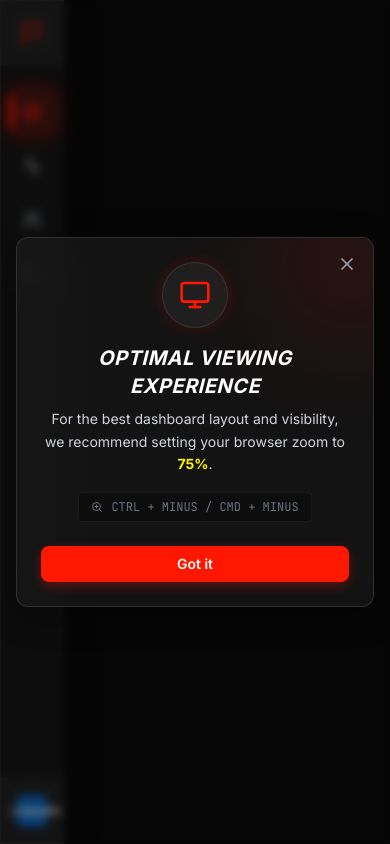
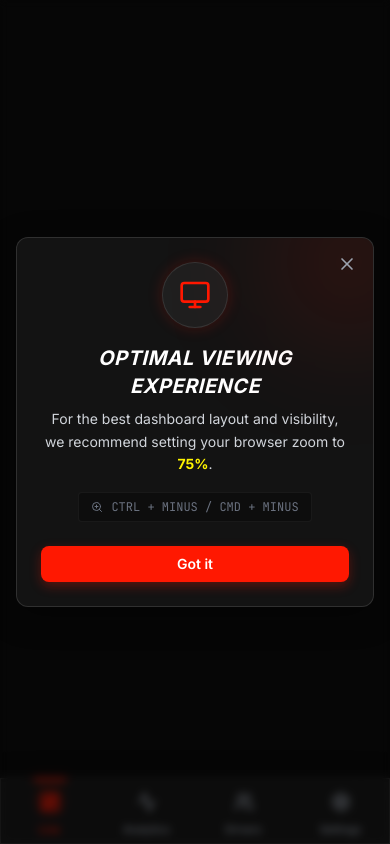
Before and after one commit to SuryaAbyss/F1-Dashboard-Main, a Next.js app: page / in a window 390 px wide. Built offline with nearby package versions, Linux system fonts and the light colour scheme; no server answers.

Commit message:
feat: optimize format for mobile view with bottom navigation

```diff
--- a/src/app/layout.tsx
+++ b/src/app/layout.tsx
@@ -1,7 +1,8 @@
 import type { Metadata } from "next";
-import { Inter, JetBrains_Mono } from "next/font/google"; // Changed from Geist
+import { Inter, JetBrains_Mono } from "next/font/google";
 import "./globals.css";
 import { Sidebar } from "@/components/layout/sidebar";
+import { MobileNav } from "@/components/layout/mobile-nav";
 
 const inter = Inter({ subsets: ["latin"], variable: "--font-inter" });
 // Using JetBrains Mono for a more "engineering" feel than Geist Mono
@@ -22,14 +23,23 @@ export default function RootLayout({
   return (
     <html lang="en" className="dark">
       <body
-        className={`${inter.variable} ${jetbrainsMono.variable} font-sans bg-background text-text-primary antialiased flex`}
+        className={`${inter.variable} ${jetbrainsMono.variable} font-sans bg-background text-text-primary antialiased flex flex-col md:flex-row`}
         suppressHydrationWarning={true}
       >
         <ScreenSizeAlert />
-        <Sidebar />
-        <main className="flex-1 ml-16 md:ml-64 p-6 overflow-y-auto min-h-screen">
+
+        {/* Desktop Sidebar - Hidden on Mobile */}
+        <div className="hidden md:block">
+          <Sidebar />
+        </div>
+
+        {/* Main Content Area */}
+        <main className="flex-1 md:ml-64 p-4 md:p-6 overflow-y-auto min-h-screen pb-20 md:pb-6">
           {children}
         </main>
+
+        {/* Mobile Navigation - Visible on Mobile */}
+        <MobileNav />
       </body>
     </html>
   );
--- a/src/app/page.tsx
+++ b/src/app/page.tsx
@@ -9,7 +9,6 @@ import { TrackConditions } from "@/components/dashboard/track-conditions";
 import { ChampionshipStandings } from "@/components/dashboard/championship-standings";
 import { Card } from "@/components/ui/card";
 import { TrackMapSection } from "@/components/dashboard/track-map-section";
-
 export default async function DashboardPage() {
   // Artificial delay to show loading animation
   await new Promise((resolve) => setTimeout(resolve, 3500));
@@ -29,41 +28,41 @@ export default async function DashboardPage() {
 
   return (
     <div className="flex flex-col gap-6 min-h-screen p-6">
-      <header className="flex justify-between items-end border-b border-white/10 pb-4 glass-card-subtle rounded-lg px-6 py-4 shadow-lg">
+      <header className="flex flex-col md:flex-row justify-between items-start md:items-end border-b border-white/10 pb-4 glass-card-subtle rounded-lg px-4 md:px-6 py-4 shadow-lg gap-4 md:gap-0">
         <div>
-          <h1 className="text-3xl font-bold tracking-tight text-white uppercase italic">
+          <h1 className="text-2xl md:text-3xl font-bold tracking-tight text-white uppercase italic">
             {session.meeting_key ? `${session.circuit_short_name} GP` : "Grand Prix"}
           </h1>
           <p className="text-xs text-gray-500 mt-0.5">Latest Race</p>
-          <div className="flex items-center gap-3 text-sm text-gray-400 mt-1">
+          <div className="flex flex-wrap items-center gap-2 md:gap-3 text-sm text-gray-400 mt-1">
             <span className="bg-surface-highlight px-2 py-0.5 rounded text-xs font-mono text-white">  {session.year}</span>
             <span>{session.session_name}</span>
-            <span className="text-xs">•</span>
+            <span className="text-xs hidden md:inline">•</span>
             <span className="font-mono">{new Date(session.date_start).toLocaleDateString()}</span>
           </div>
         </div>
-        <div className="text-right">
-          <div className="text-xs text-f1-red font-bold uppercase tracking-widest mb-1 animate-pulse">Live Timing</div>
-          <div className="text-xl font-mono tabular-nums text-white">00:00:00</div>
+        <div className="text-right w-full md:w-auto flex flex-row md:flex-col justify-between md:justify-end items-center md:items-end border-t border-white/5 md:border-0 pt-3 md:pt-0 mt-2 md:mt-0">
+          <div className="text-xs text-f1-red font-bold uppercase tracking-widest mb-0 md:mb-1 animate-pulse">Live Timing</div>
+          <div className="text-lg md:text-xl font-mono tabular-nums text-white">00:00:00</div>
         </div>
       </header>
 
       <div className="grid grid-cols-1 lg:grid-cols-12 gap-6 flex-1 pt-4 items-start">
         {/* Left Col: Leaderboard - h-fit to show all drivers without scroll */}
-        <div className="lg:col-span-3 flex flex-col h-fit">
+        <div className="lg:col-span-3 flex flex-col h-fit order-2 lg:order-1">
           <Leaderboard sessionKey={session.session_key} />
         </div>
 
         {/* Middle Col: Map & Race Control */}
-        <div className="lg:col-span-6 flex flex-col gap-6">
+        <div className="lg:col-span-6 flex flex-col gap-6 order-1 lg:order-2">
           <TrackMapSection sessionKey={session.session_key} />
-          <div className="h-[500px]">
+          <div className="h-[400px] md:h-[500px]">
             <RaceControlPanel sessionKey={session.session_key} />
           </div>
         </div>
 
         {/* Right Col: Standings & Gap Chart */}
-        <div className="lg:col-span-3 flex flex-col gap-6 h-fit">
+        <div className="lg:col-span-3 flex flex-col gap-6 h-fit order-3">
           <div className="h-[300px]">
             <ChampionshipStandings sessionKey={session.session_key} />
           </div>
--- /dev/null
+++ b/src/components/layout/mobile-nav.tsx
@@ -0,0 +1,49 @@
+"use client";
+
+import Link from "next/link";
+import { usePathname } from "next/navigation";
+import { LayoutDashboard, Users, Activity, Settings } from "lucide-react";
+import clsx from "clsx";
+
+const NAV_ITEMS = [
+    { name: "Live", href: "/", icon: LayoutDashboard },
+    { name: "Analytics", href: "/analytics", icon: Activity },
+    { name: "Drivers", href: "/drivers", icon: Users },
+    { name: "Settings", href: "/settings", icon: Settings },
+];
+
+export function MobileNav() {
+    const pathname = usePathname();
+
+    return (
+        <nav className="md:hidden fixed bottom-0 left-0 right-0 z-50 glass-card-strong border-t border-white/10 pb-safe">
+            <div className="flex justify-around items-center h-16">
+                {NAV_ITEMS.map((item) => {
+                    const isActive = pathname === item.href;
+                    return (
+                        <Link
+                            key={item.href}
+                            href={item.href}
+                            className={clsx(
+                                "flex flex-col items-center justify-center w-full h-full gap-1 transition-all duration-200 relative",
+                                isActive ? "text-f1-red" : "text-gray-400 hover:text-white"
+                            )}
+                        >
+                            <div className={clsx(
+                                "p-1.5 rounded-full transition-all",
+                                isActive && "bg-f1-red/10"
+                            )}>
+                                <item.icon className={clsx("w-5 h-5", isActive && "stroke-[2.5px]")} />
+                            </div>
+                            <span className="text-[10px] font-medium tracking-wide">{item.name}</span>
+
+                            {isActive && (
+                                <div className="absolute top-0 left-1/2 -translate-x-1/2 w-8 h-0.5 bg-f1-red shadow-[0_0_8px_rgba(255,24,1,0.5)]" />
+                            )}
+                        </Link>
+                    );
+                })}
+            </div>
+        </nav>
+    );
+}
```
